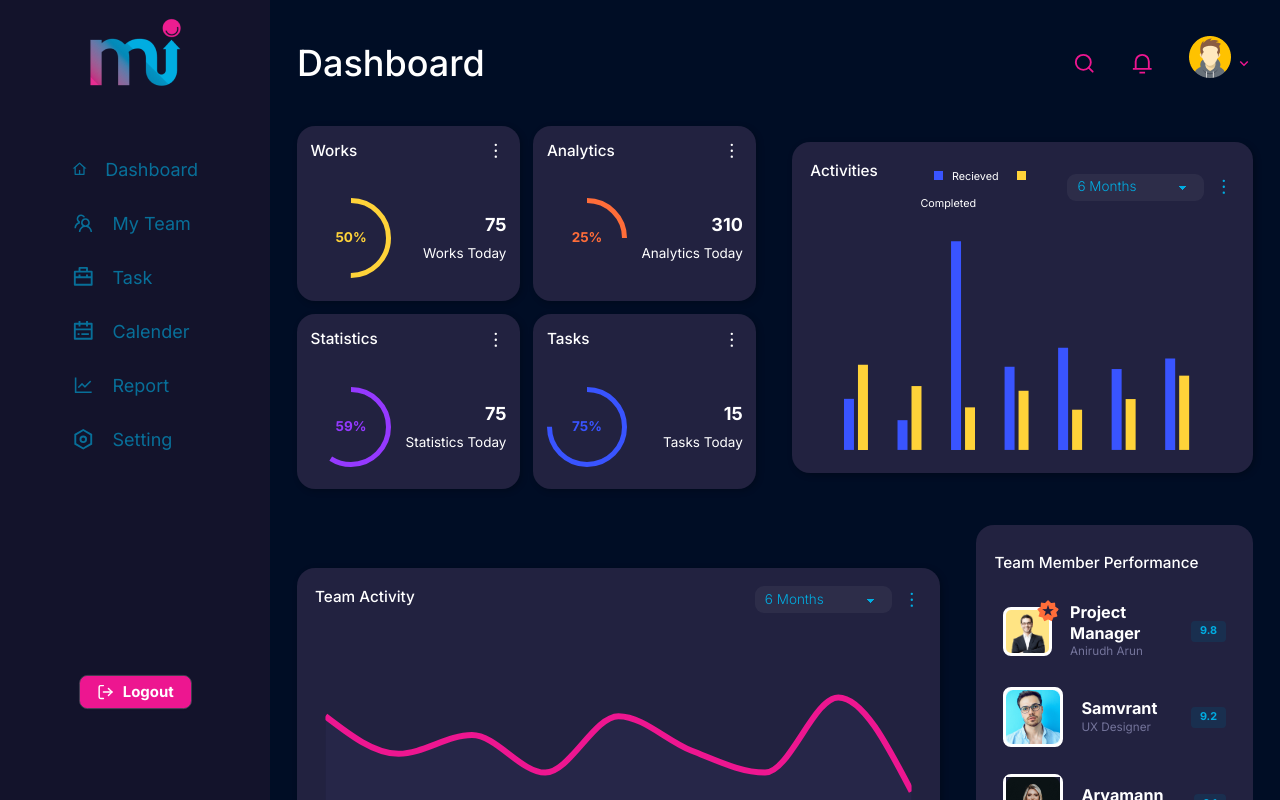
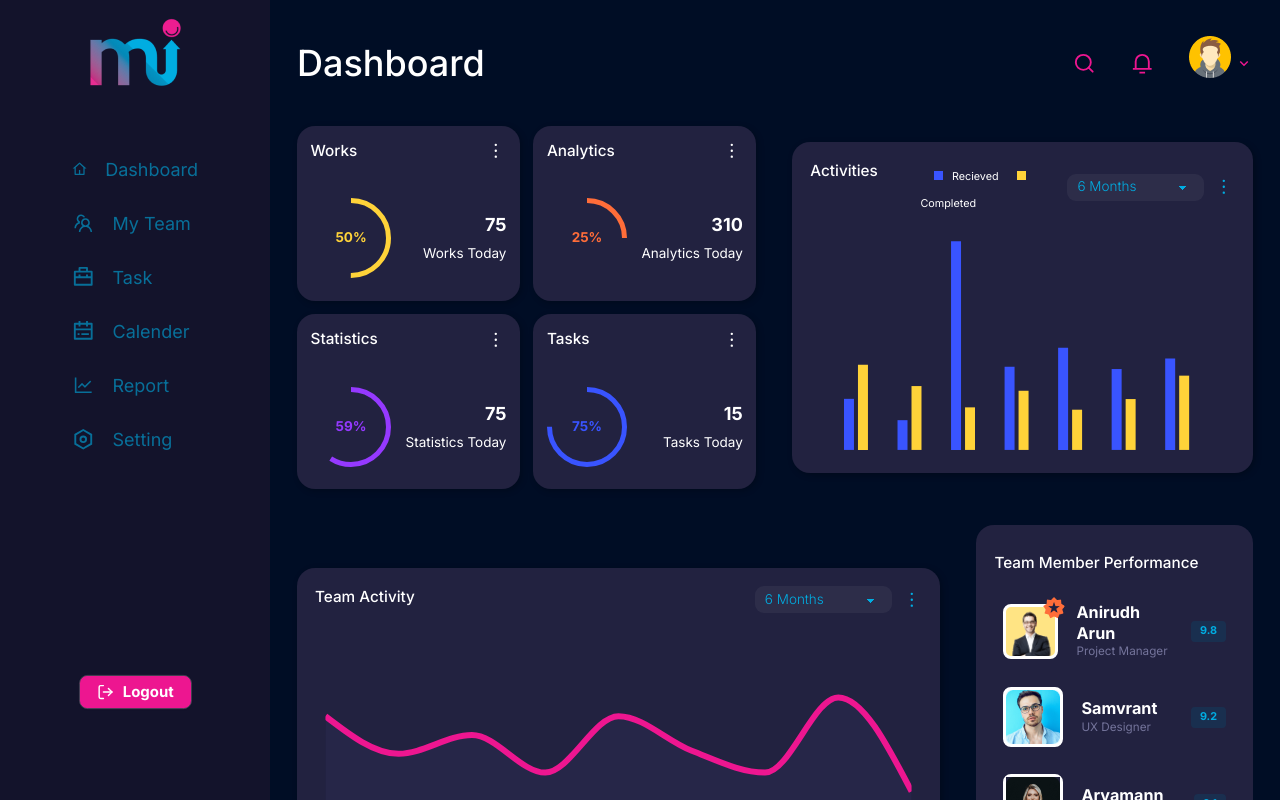
Before and after one commit to IDNK2203/Formi-Dasboard, a React (Vite) app: page / in a window 1280 px wide. Built offline with nearby package versions, Linux system fonts and the light colour scheme.

Commit message:
area chart mobile view fix

```diff
--- a/src/components/TeamPanel.jsx
+++ b/src/components/TeamPanel.jsx
@@ -7,8 +7,8 @@ import TopMemberStar from "../assets/top-member-star.png";
 const sampleData = [
   {
     img: TeamUser1,
-    title: "Anirudh Arun",
-    name: "Project Manager",
+    title: "Project Manager",
+    name: "Anirudh Arun",
     rating: 9.8,
     bgColor: "bg-[#ffe484]",
   },
--- a/src/styles/_component.scss
+++ b/src/styles/_component.scss
@@ -316,6 +316,9 @@
     width: 100%;
     margin: 1rem 0;
   }
+  .chart-widget.chart-widget--area {
+    width: 100%;
+  }
   .sidebar {
     display: none;
   }
```
